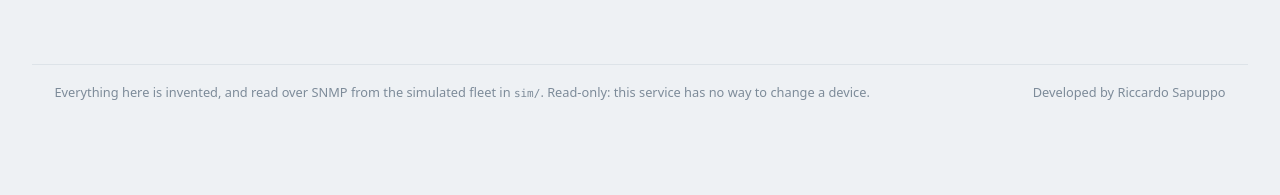
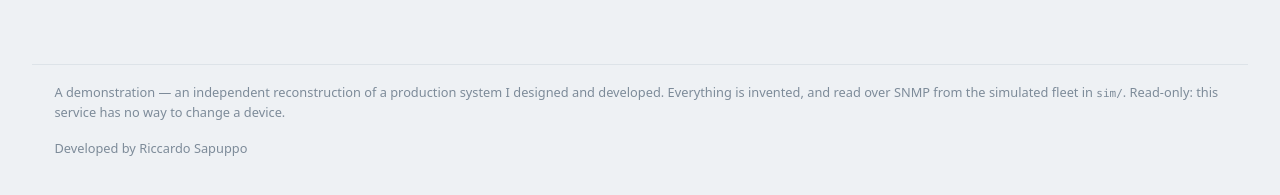
Before and after one commit to riccardosapuppo/printer-meter-collector, a website: page public/index.html in a window 1280 px wide. Shown: the part 109-304 px from the top of the page. Drawn offline with Linux system fonts and the light colour scheme; no server answers.

Commit message:
What this reconstructs, and what is not in it
The work was here and its origin was not. This adds the notice: a
reconstruction of a production system, rebuilt because confidentiality and
intellectual property keep the original out of a public repository, with newly
written code and invented data.

The same notice stands in every repository in this portfolio, character for
character, and a check compares them rather than trusting that they still
match. A block nobody compares has drifted by the third edit, and reading it
does not catch that.

Where there is a page to open, the short form of it joins the footer note about
the invented data rather than adding a second one: somebody arriving from a
direct link never sees this file.

```diff
--- a/public/index.html
+++ b/public/index.html
@@ -80,8 +80,10 @@
 
     <footer>
       <span>
-        Everything here is invented, and read over SNMP from the simulated fleet in
-        <code>sim/</code>. Read-only: this service has no way to change a device.
+        A demonstration — an independent reconstruction of a production system I
+        designed and developed. Everything is invented, and read over SNMP from the
+        simulated fleet in <code>sim/</code>. Read-only: this service has no way to
+        change a device.
       </span>
       <span>Developed by Riccardo Sapuppo</span>
     </footer>
```
Also changed, not shown: README.md, docs/board.png, docs/phone.png, docs/silent.png, docs/unknown.png.
